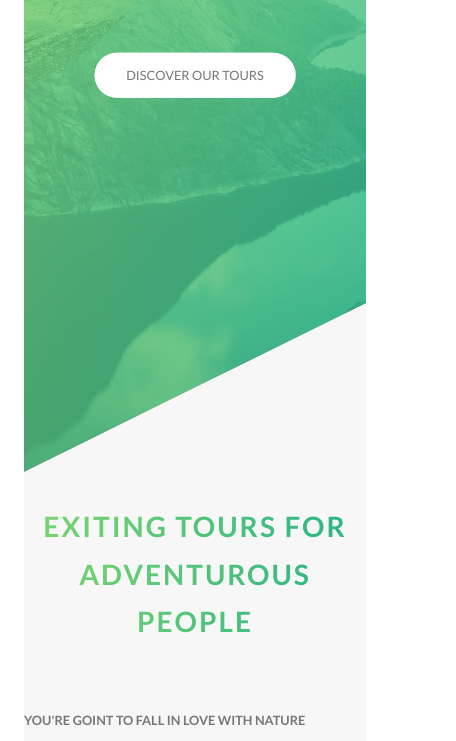
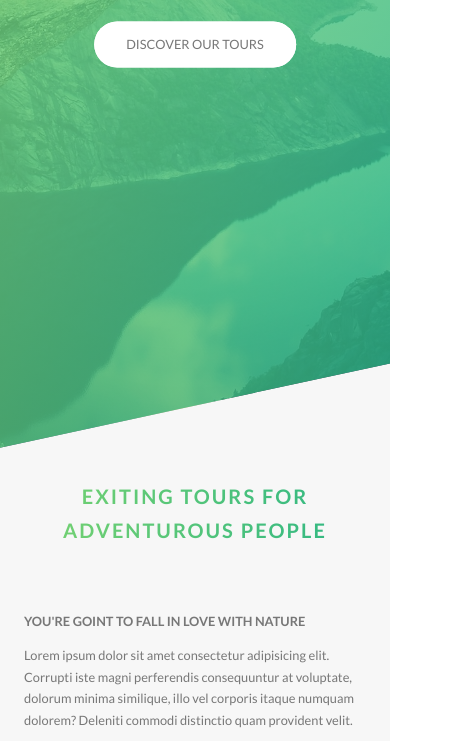
Before and after one commit to pjevic/Natours-III, a website: page index.html in a window 390 px wide. Shown: the part 354-1095 px from the top of the page, 456 px wide, since content can reach past the window. Drawn offline with Linux system fonts and the light colour scheme.

Commit message:
media queries - base, typography, layout

```diff
--- a/sass/abstracts/_mixins.scss
+++ b/sass/abstracts/_mixins.scss
@@ -31,6 +31,12 @@
 - desktop            1.200px - 1800px         75.00em - 112.50em
 - big-desktop       +1.800px                +112.50em
 
+ORDER:
+
+        1. base + typography
+        2. general layout + grid
+        3. page layout
+        4. components
 */
 
 @mixin respond($breakpoint) {
--- a/sass/abstracts/_variables.scss
+++ b/sass/abstracts/_variables.scss
@@ -22,6 +22,7 @@ $color-black: #000;
 // GRID
 $grid-width: 114rem;
 $gutter-vertical: 8rem;
+$gutter-vertical-small: 6rem;
 $gutter-horizontal: 6rem;
 
 // FONT
--- a/sass/base/_base.scss
+++ b/sass/base/_base.scss
@@ -23,5 +23,10 @@ html {                                  // 1rem = 10px  10/16 = 62.50%
 }
 
 body {
+    padding: 3rem;
     box-sizing: border-box;
+
+    @include respond(tab-port) {
+        padding: 0rem;
+    }
 }
--- a/sass/base/_typography.scss
+++ b/sass/base/_typography.scss
@@ -6,7 +6,6 @@ body {
     font-size: $default-font-size;
     line-height: 1.7;
     color: $color-gray-dark;
-    padding: 3rem;
 }
 
 .heading-primary {
@@ -29,6 +28,11 @@ body {
          animation-delay: 3s;
          animation-iteration-count: 3;
         */
+
+        @include respond(phone) {
+            font-size: 5rem;
+            letter-spacing: 1rem;
+        }
     }
 
     &--sub {
@@ -38,6 +42,10 @@ body {
         letter-spacing: 1.75rem;
 
         animation: moveInRight 1s ease-out;
+
+        @include respond(phone) {
+            letter-spacing: .5rem;
+        }
     }
 }
 
@@ -57,6 +65,14 @@ body {
         transform: skewY(2deg) skewX(15deg) scale(1.1);
         text-shadow: .5rem 1rem 2rem rgba($color-black, .2);
     }
+
+    @include respond(tab-port) {
+        font-size: 3rem;
+    }
+
+    @include respond(phone) {
+        font-size: 2.5rem;
+    }
 }
 
 .heading-tertiary {
--- a/sass/layout/_footer.scss
+++ b/sass/layout/_footer.scss
@@ -5,6 +5,10 @@
     padding: 10rem 0;
     font-size: 1.2rem;
     color: $color-gray-light-1;
+
+    @include respond(tab-port) {
+        padding: 8rem 0;
+    }
 
     &__logo-box {
         text-align: center;
@@ -19,6 +23,11 @@
         display: inline-block;
         border-top: 1px solid $color-gray-dark;
         padding-top:  2rem;
+
+        @include respond(tab-port) {
+            width: 100%;
+            text-align: center;
+        }
     }
 
     &__list {
@@ -58,5 +67,10 @@
         padding: 2rem;
         width: 80%;
         float: right;
+
+        @include respond(tab-port) {
+            width: 100%;
+            float: none;
+        }
     }
 }
--- a/sass/layout/_grid.scss
+++ b/sass/layout/_grid.scss
@@ -5,6 +5,15 @@
 
     &:not(:last-child) {
         margin-bottom: $gutter-vertical;
+
+        @include respond(tab-port) {
+            margin-bottom: $gutter-vertical-small;
+        }
+    }
+
+    @include respond(tab-port) {
+        max-width: 50rem;
+        padding: 0 3rem;
     }
 
     @include clearfix;
@@ -15,6 +24,15 @@
 
         &:not(:last-child) {
             margin-right: $gutter-horizontal;
+
+            @include respond(tab-port) {
+                margin-right: 0;
+                margin-bottom: $gutter-vertical-small;
+            }
+        }
+
+        @include respond(tab-port) {
+            width: 100% !important;
         }
     }
 
--- a/sass/layout/_header.scss
+++ b/sass/layout/_header.scss
@@ -10,6 +10,10 @@
     position: relative;
 
     clip-path: polygon(0 0, 100% 0, 100% 75vh, 0 100%);
+
+    @include respond(phone) {
+        clip-path: polygon(0 0, 100% 0, 100% 85vh, 0 100%);
+    }
 
     &__logo-box {
         position: absolute;
--- a/sass/layout/_navigation.scss
+++ b/sass/layout/_navigation.scss
@@ -19,6 +19,16 @@
 
         text-align: center; // For the spans
         cursor: pointer;
+
+        @include respond(tab-port) {
+            top: 4rem;
+            right: 4rem;
+        }
+
+        @include respond(phone) {
+            top: 3.5em;
+            right: 3.5rem;
+        }
     }
 
     &__background {
@@ -36,6 +46,16 @@
 
         //transform: scale(60); - applied when checkbox is checked
         transition: all .8s cubic-bezier(0.86, 0, 0.07, 1);
+
+        @include respond(tab-port) {
+            top: 4rem;
+            right: 4rem;
+        }
+
+        @include respond(phone) {
+            top: 3.5em;
+            right: 3.5rem;
+        }
     }
 
     &__nav {
```
Also changed, not shown: css/style.css, 2 other files.
